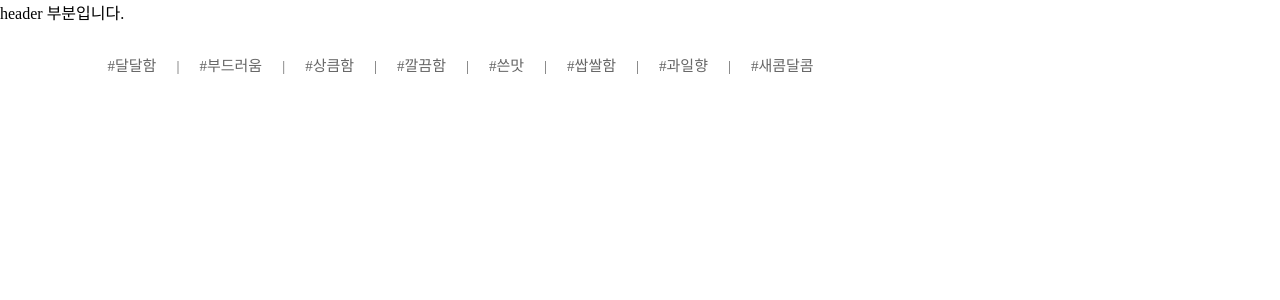
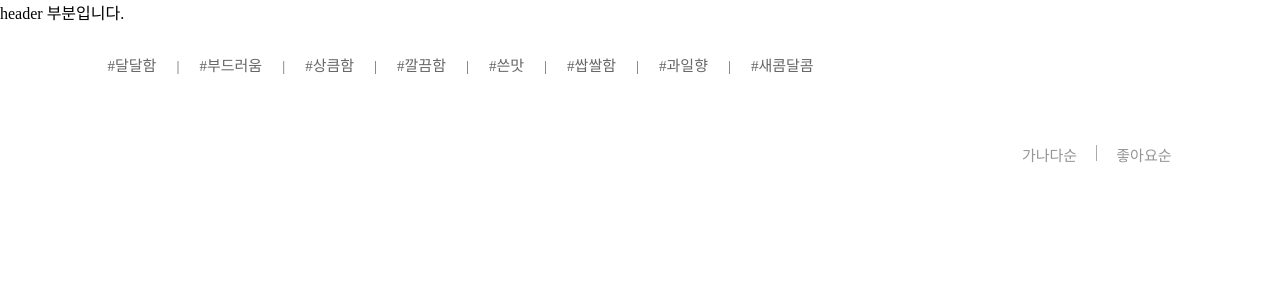
Before and after one commit to FS-2023-FestivalHolic/FH-Front, a React (Create React App) app: page /beer in a window 1280 px wide. Shown: the top 300 px of the page. Built offline with nearby package versions, Linux system fonts and the light colour scheme.

Commit message:
design: 정렬 option 추가 (#6) - 가나다순, 좋아요순 정렬 추가

```diff
--- a/src/pages/List.jsx
+++ b/src/pages/List.jsx
@@ -30,6 +30,12 @@ const List = () => {
       </HashtagsContainer>
 
       <HashtagBox tags={selectTags} removeTag={removeTag} />
+
+      <SortOptions>
+        <SortButton>가나다순</SortButton>
+        <Bar>|</Bar>
+        <SortButton>좋아요순</SortButton>
+      </SortOptions>
     </Wrapper>
   );
 };
@@ -55,5 +61,24 @@ const HashTag = styled.span`
   margin-right: 15px;
 `;
 
+const SortOptions = styled.div`
+  display: flex;
+  margin: 20px 0 30px;
+  justify-content: flex-end;
+`;
+
+const SortButton = styled.button`
+  background-color: transparent;
+  border: none;
+  cursor: pointer;
+  font-size: 15px;
+  font-weight: 400;
+  color: #666666B0;
+`;
+
+const Bar = styled.span`
+  color: #666666B0;
+  margin: 0 12px;
+`;
 
 export default List;
```
